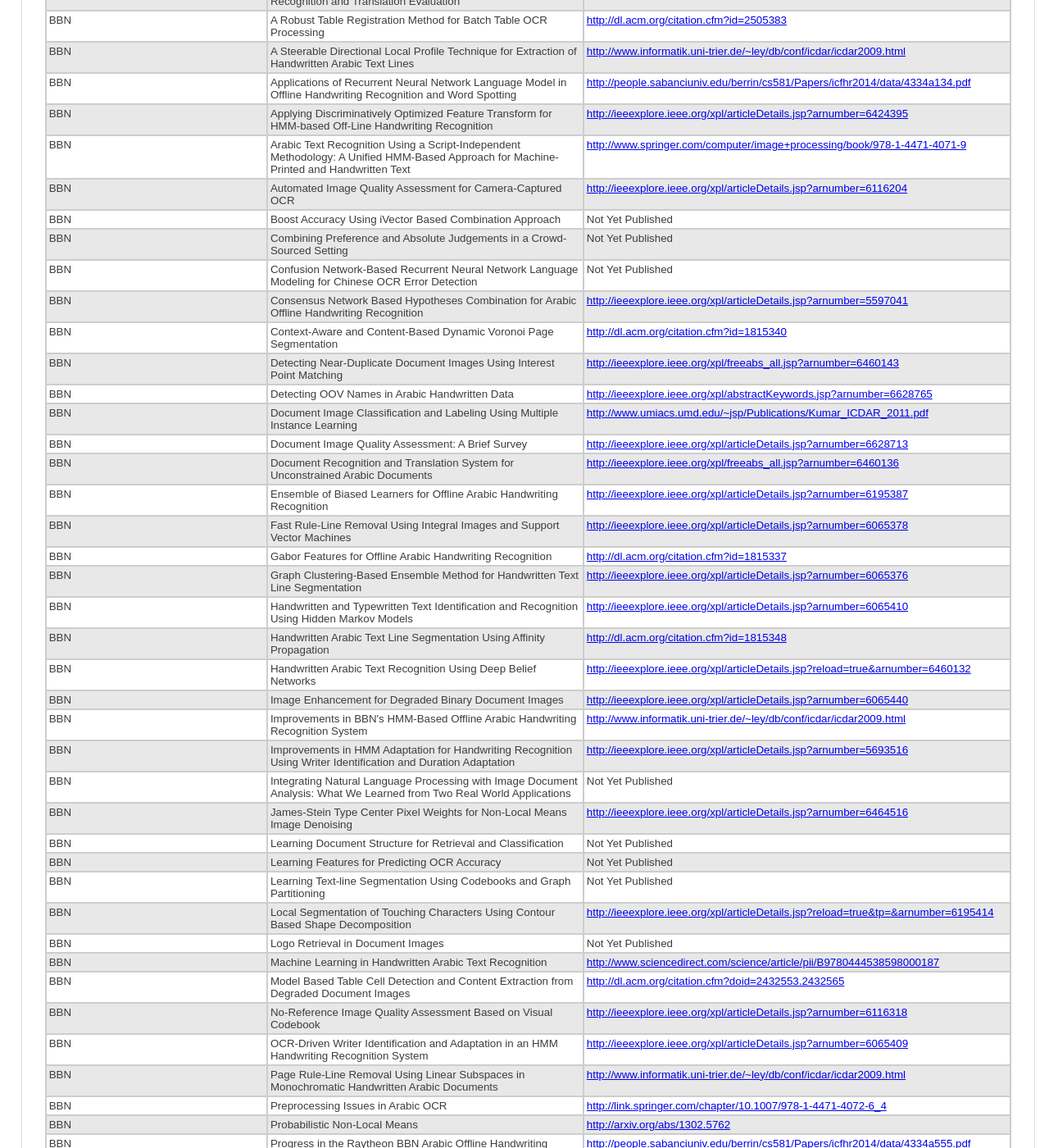
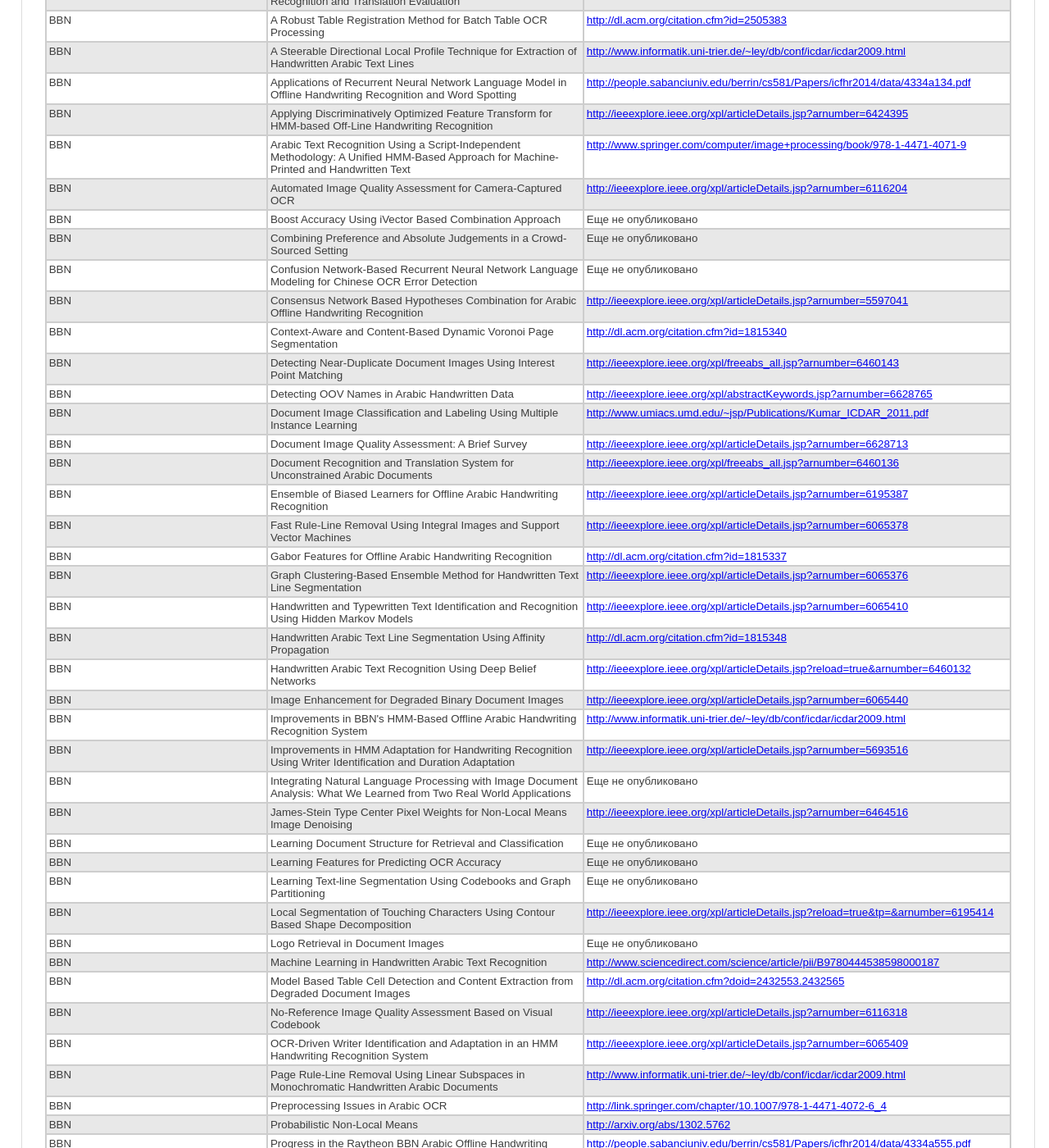
Before and after one commit to kant2002/darpa-ru, a Jekyll site: the page built from ru/MADCAT.html, in a window 1280 px wide and 1400 px high, scrolled down 923 px. Shown: the whole window at 82% size. Built offline with Jekyll 4.4.1, drawn with Linux system fonts in a browser that asks for light colours; some of the changed text lies outside the part shown.

Commit message:
New translations MADCAT.html (Russian)

```diff
--- a/ru/MADCAT.html
+++ b/ru/MADCAT.html
@@ -80,15 +80,15 @@ office: Information Innovation Office (I2O)
 </tr>
 <tr>
   <td class='team'>BBN<a name='BBN'></a></td>
-<td class='title'>Using Models for Automatic Classification and Segmentation of Tables in Noisy Offline Images</td>  <td class='link'>Not Yet Published</td>
+<td class='title'>Using Models for Automatic Classification and Segmentation of Tables in Noisy Offline Images</td>  <td class='link'>Еще не опубликовано</td>
 </tr>
 <tr>
   <td class='team'>BBN<a name='BBN'></a></td>
-<td class='title'>Table Form Detection and Segmentation Using an Iterative Registration Algorithm</td>  <td class='link'>Not Yet Published</td>
+<td class='title'>Table Form Detection and Segmentation Using an Iterative Registration Algorithm</td>  <td class='link'>Еще не опубликовано</td>
 </tr>
 <tr>
   <td class='team'>BBN<a name='BBN'></a></td>
-<td class='title'>Confusion Network-Based Recurrent Neural Network Language Modeling for Chinese OCR Error Detection</td>  <td class='link'>Not Yet Published</td>
+<td class='title'>Confusion Network-Based Recurrent Neural Network Language Modeling for Chinese OCR Error Detection</td>  <td class='link'>Еще не опубликовано</td>
 </tr>
 <tr>
   <td class='team'>BBN<a name='BBN'></a></td>
@@ -96,7 +96,7 @@ office: Information Innovation Office (I2O)
 </tr>
 <tr>
   <td class='team'>BBN<a name='BBN'></a></td>
-<td class='title'>Boost Accuracy Using iVector Based Combination Approach</td>  <td class='link'>Not Yet Published</td>
+<td class='title'>Boost Accuracy Using iVector Based Combination Approach</td>  <td class='link'>Еще не опубликовано</td>
 </tr>
 <tr>
   <td class='team'>BBN<a name='BBN'></a></td>
@@ -104,7 +104,7 @@ office: Information Innovation Office (I2O)
 </tr>
 <tr>
   <td class='team'>BBN<a name='BBN'></a></td>
-<td class='title'>Sentence Boundary Detection for Arabic Image Documents and its Effects on Machine Translation</td>  <td class='link'>Not Yet Published</td>
+<td class='title'>Sentence Boundary Detection for Arabic Image Documents and its Effects on Machine Translation</td>  <td class='link'>Еще не опубликовано</td>
 </tr>
 <tr>
   <td class='team'>BBN<a name='BBN'></a></td>
@@ -124,7 +124,7 @@ office: Information Innovation Office (I2O)
 </tr>
 <tr>
   <td class='team'>BBN<a name='BBN'></a></td>
-<td class='title'>Integrating Natural Language Processing with Image Document Analysis: What We Learned from Two Real World Applications</td>  <td class='link'>Not Yet Published</td>
+<td class='title'>Integrating Natural Language Processing with Image Document Analysis: What We Learned from Two Real World Applications</td>  <td class='link'>Еще не опубликовано</td>
 </tr>
 <tr>
   <td class='team'>BBN<a name='BBN'></a></td>
@@ -256,27 +256,27 @@ office: Information Innovation Office (I2O)
 </tr>
 <tr>
   <td class='team'>BBN<a name='BBN'></a></td>
-<td class='title'>Some Recent Advances in Offline Handwriting Recognition</td>  <td class='link'>Not Yet Published</td>
+<td class='title'>Some Recent Advances in Offline Handwriting Recognition</td>  <td class='link'>Еще не опубликовано</td>
 </tr>
 <tr>
   <td class='team'>BBN<a name='BBN'></a></td>
-<td class='title'>Learning Features for Predicting OCR Accuracy</td>  <td class='link'>Not Yet Published</td>
+<td class='title'>Learning Features for Predicting OCR Accuracy</td>  <td class='link'>Еще не опубликовано</td>
 </tr>
 <tr>
   <td class='team'>BBN<a name='BBN'></a></td>
-<td class='title'>Logo Retrieval in Document Images</td>  <td class='link'>Not Yet Published</td>
+<td class='title'>Logo Retrieval in Document Images</td>  <td class='link'>Еще не опубликовано</td>
 </tr>
 <tr>
   <td class='team'>BBN<a name='BBN'></a></td>
-<td class='title'>Learning Text-line Segmentation Using Codebooks and Graph Partitioning</td>  <td class='link'>Not Yet Published</td>
+<td class='title'>Learning Text-line Segmentation Using Codebooks and Graph Partitioning</td>  <td class='link'>Еще не опубликовано</td>
 </tr>
 <tr>
   <td class='team'>BBN<a name='BBN'></a></td>
-<td class='title'>Learning Document Structure for Retrieval and Classification</td>  <td class='link'>Not Yet Published</td>
+<td class='title'>Learning Document Structure for Retrieval and Classification</td>  <td class='link'>Еще не опубликовано</td>
 </tr>
 <tr>
   <td class='team'>BBN<a name='BBN'></a></td>
-<td class='title'>Combining Preference and Absolute Judgements in a Crowd-Sourced Setting</td>  <td class='link'>Not Yet Published</td>
+<td class='title'>Combining Preference and Absolute Judgements in a Crowd-Sourced Setting</td>  <td class='link'>Еще не опубликовано</td>
 </tr>
 
 </tbody>
```
